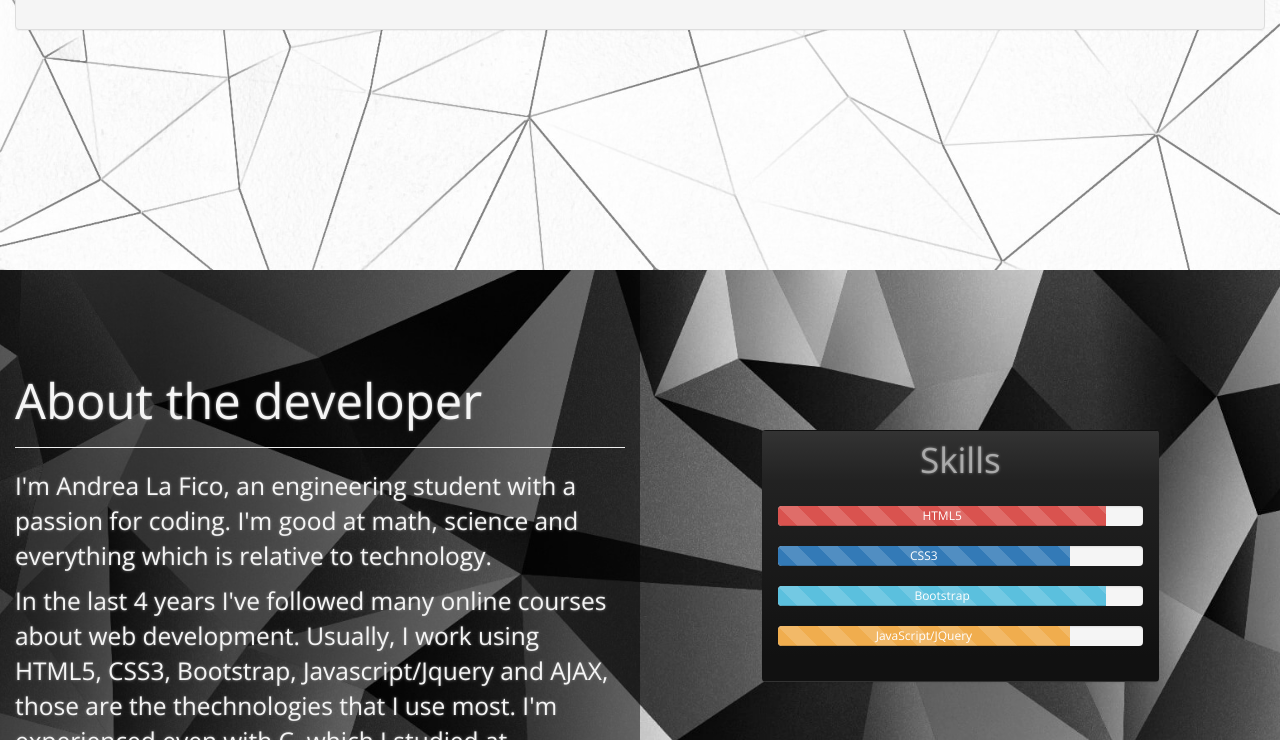
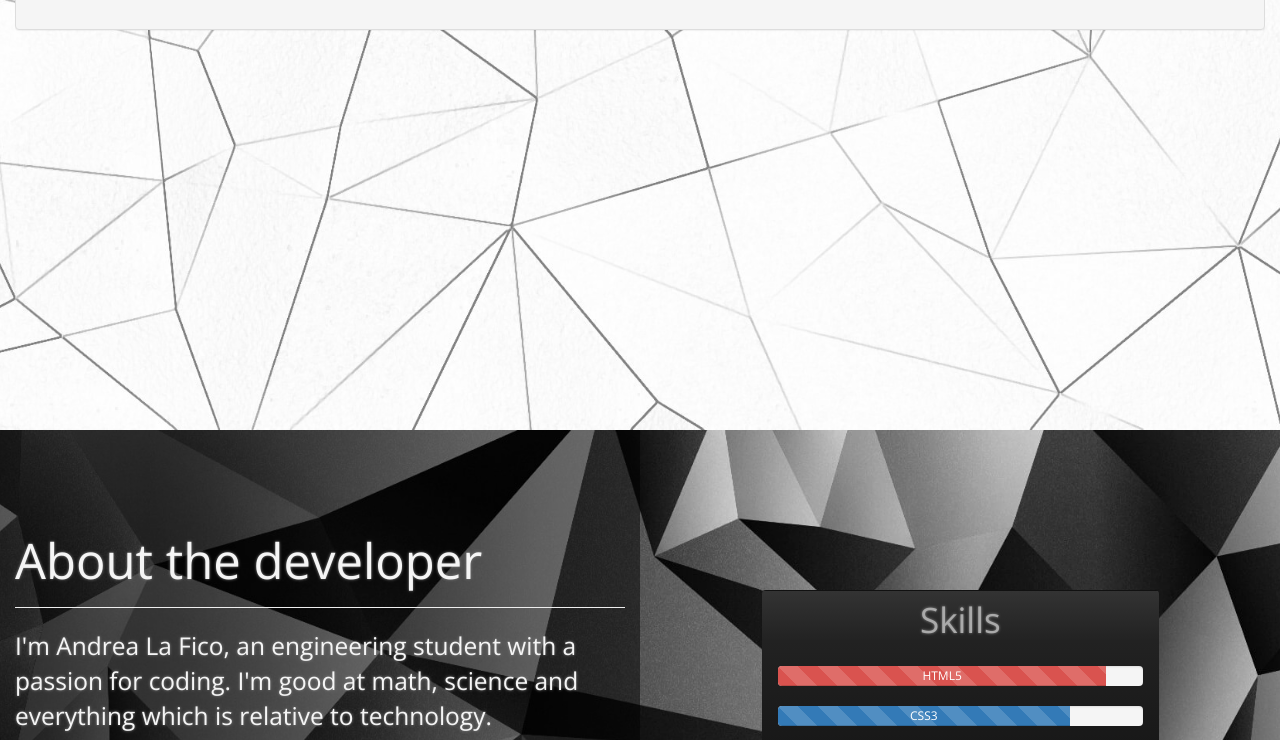
Before and after one commit to ALF3run/ALF3run, a plain HTML site: page index.html in a window 1280 px wide. Shown: the part 454-1194 px from the top of the page. Drawn offline with nearby package versions, Linux system fonts and the light colour scheme.

Commit message:
Minor style improvement

```diff
--- a/css/style.css
+++ b/css/style.css
@@ -45,7 +45,7 @@ section {
 .overlay {
   background-color: rgba(255, 255, 255, 0.5);
   height: 100%;
-  padding-bottom: 30vmin;
+  padding-bottom: 50vmin;
 }
 .overlay-dark {
   background-color: rgba(0, 0, 0, 0.1);
```
